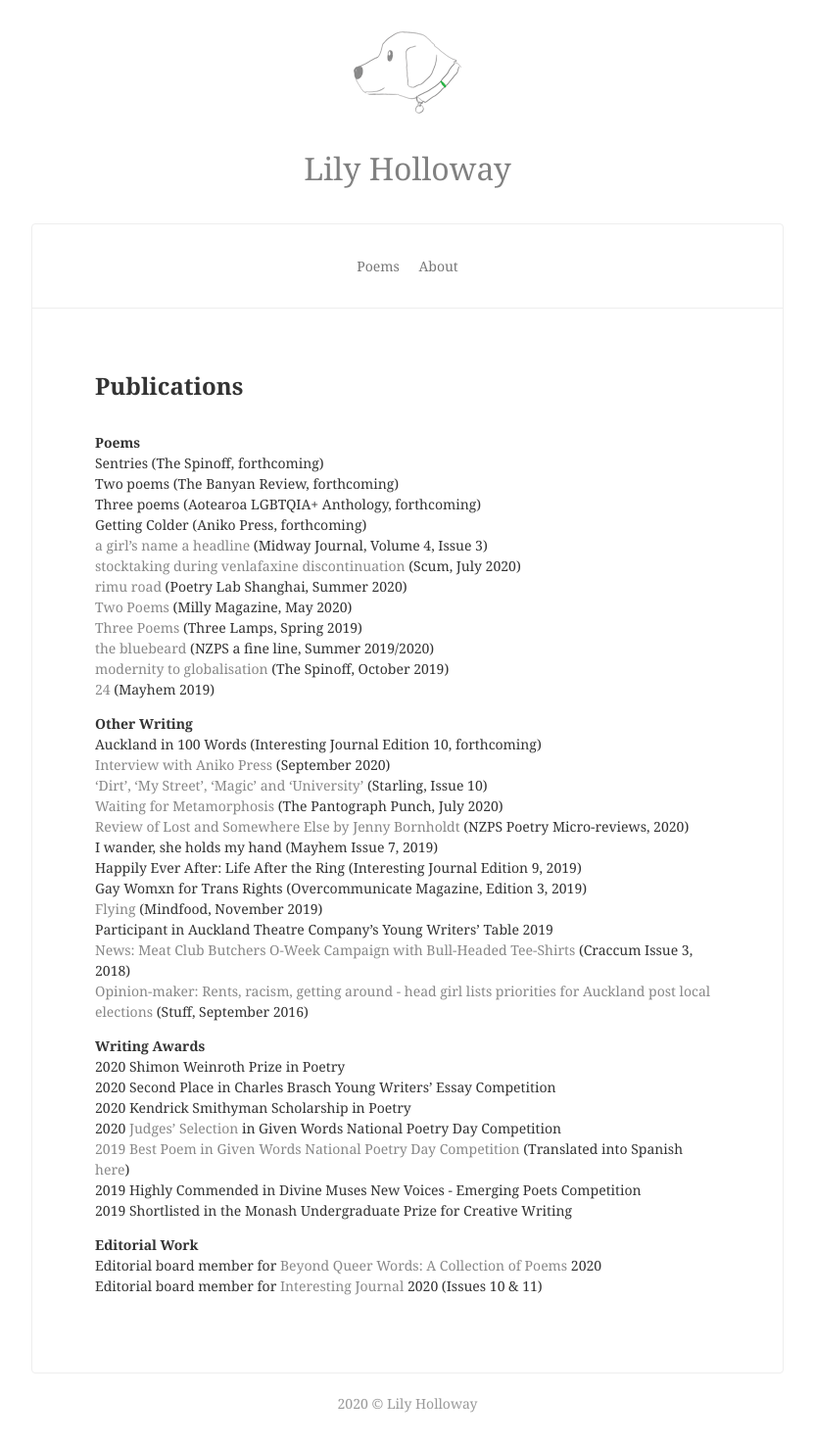
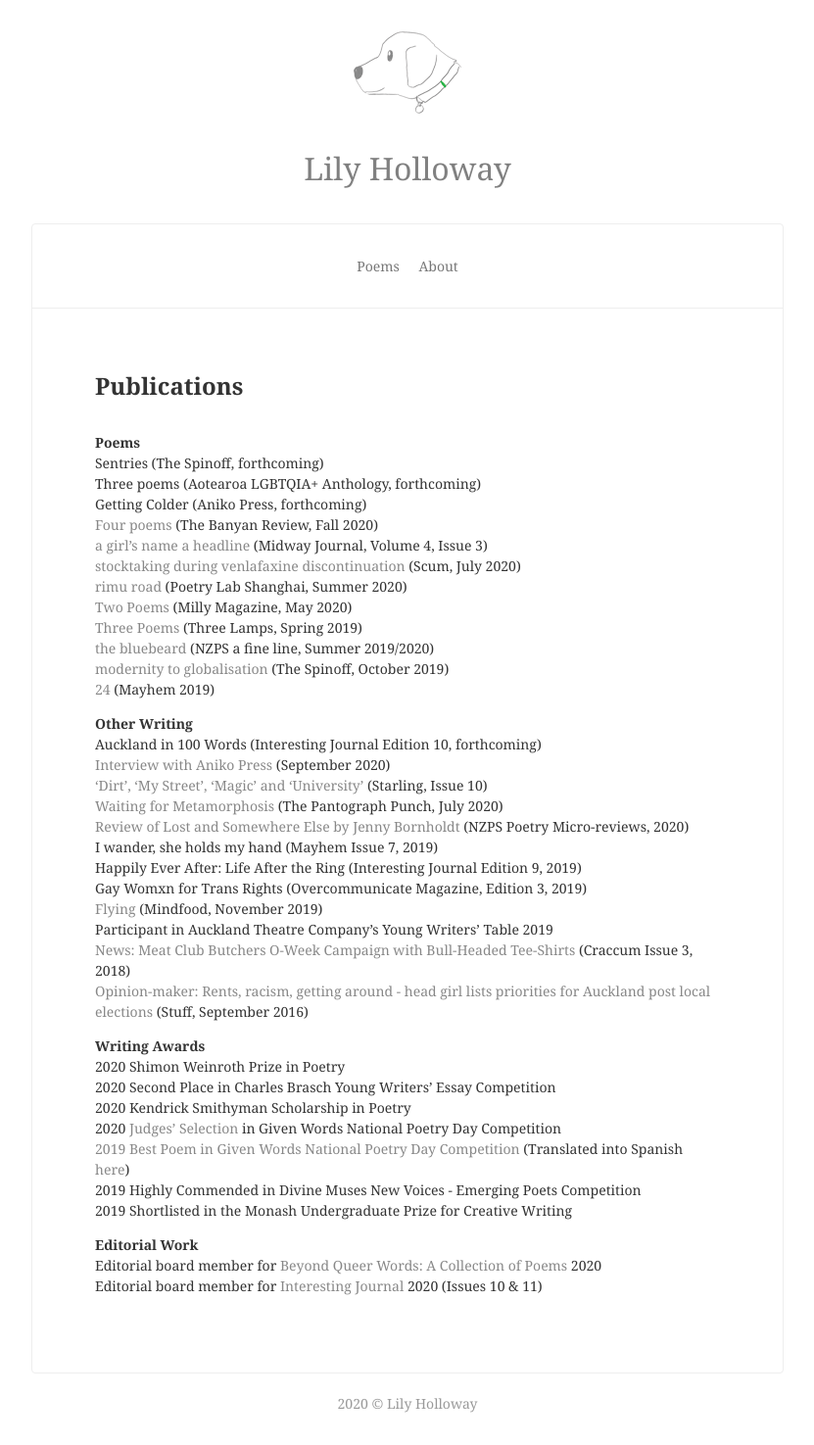
Before and after one commit to lilyholloway/lilyholloway.github.io, a Jekyll site: the page built from cv.md, in a window 1280 px wide. Shown: the whole page at 98% size, without its empty margins (224-1055 px from the left). Built offline with Jekyll 4.4.1, drawn with Linux system fonts in a browser that asks for light colours; nearby versions of some CDN libraries.

Commit message:
Update cv.md

```diff
--- a/cv.md
+++ b/cv.md
@@ -6,9 +6,9 @@ description: Publications and Awards
 
 <b>Poems</b><br>
 Sentries (The Spinoff, forthcoming)<br>
-Two poems (The Banyan Review, forthcoming)<br>
 Three poems (Aotearoa LGBTQIA+ Anthology, forthcoming)<br>
 Getting Colder (Aniko Press, forthcoming)<br>
+<a href="https://www.thebanyanreview.org/issue3-fall-2020/lillyholloway-issue3-fall-2020-elements-2/">Four poems</a> (The Banyan Review, Fall 2020)<br>
 <a href="http://midwayjournal.com/a-girls-name-a-headline/">a girl's name a headline</a> (Midway Journal, Volume 4, Issue 3)<br>
 <a href="http://www.scum-mag.com/stocktaking-during-venlafaxine-discontinuation/">stocktaking during venlafaxine discontinuation</a> (Scum, July 2020)<br>
 <a href="https://www.poetrylabshanghai.com/post/summer20">rimu road</a> (Poetry Lab Shanghai, Summer 2020)<br>
```
